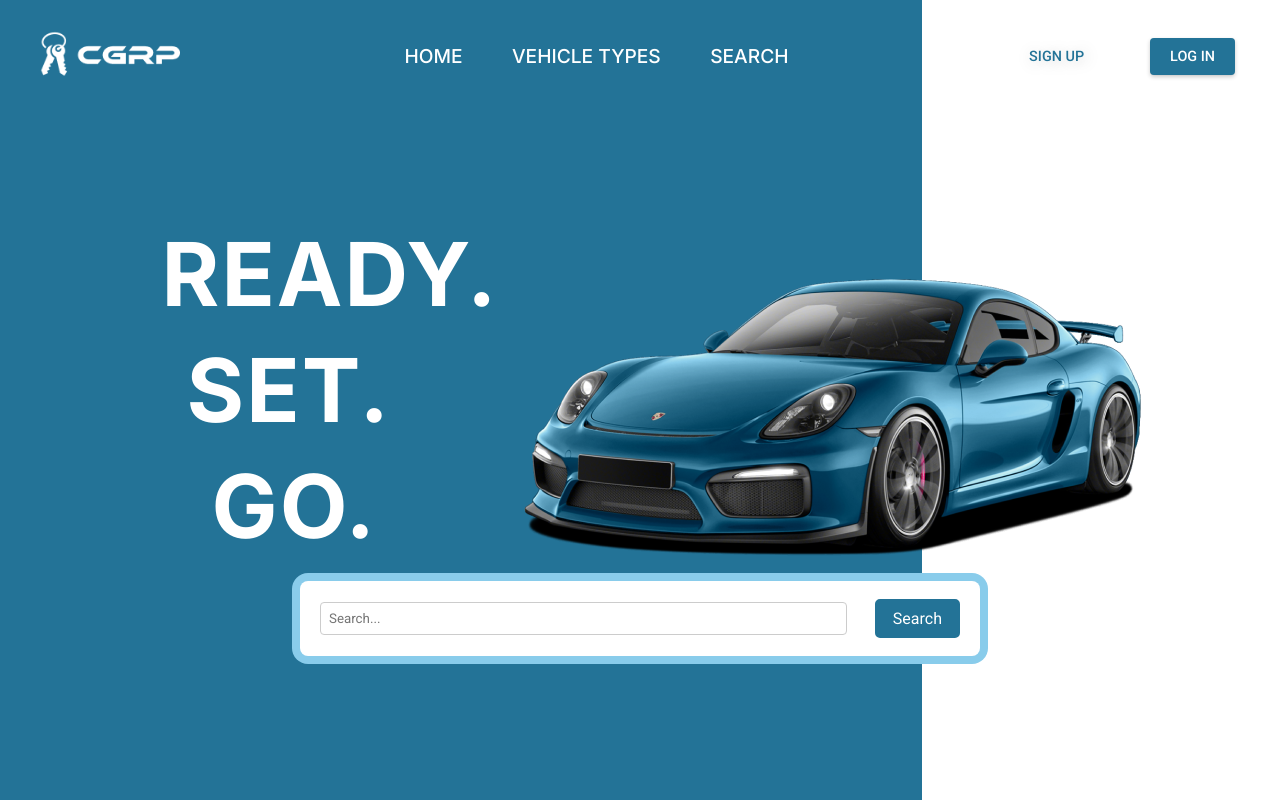
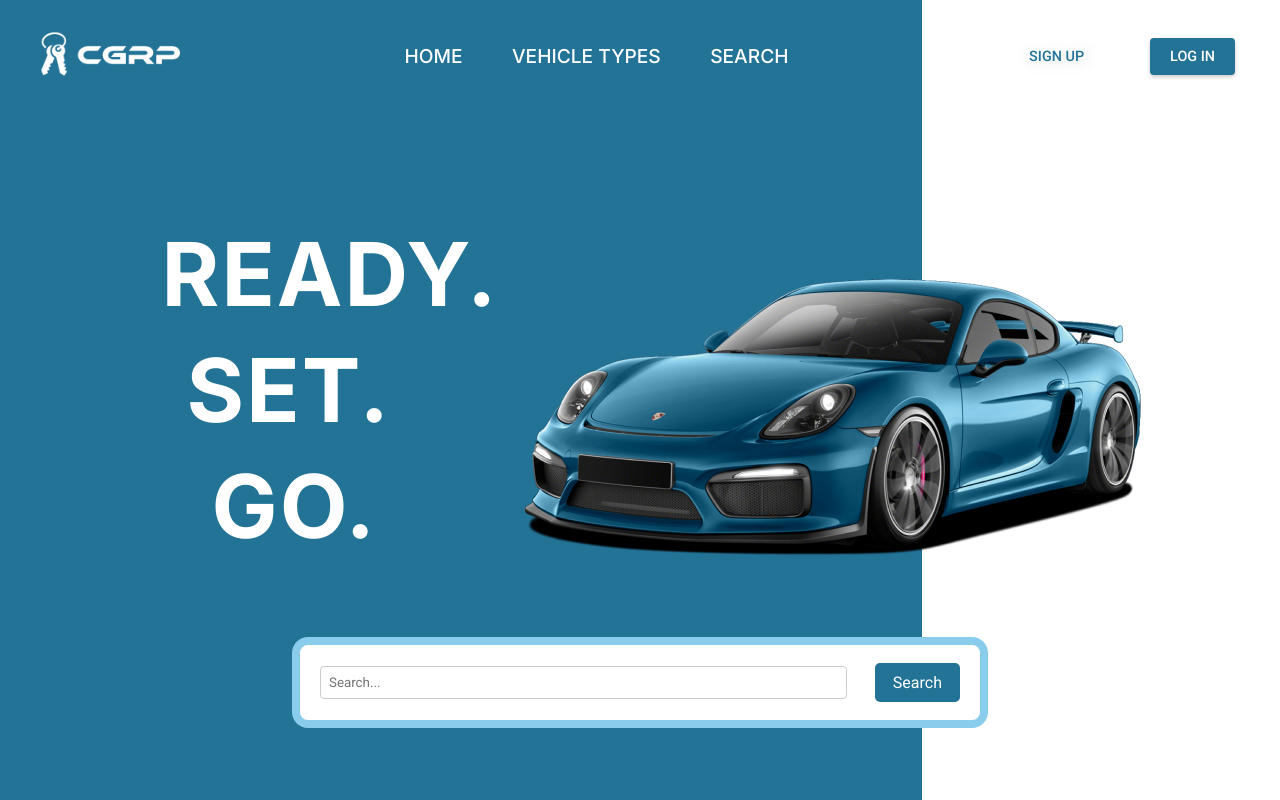
Before and after one commit to wramos1/cgrp-fe, a React (Create React App) app: page /profile in a window 1280 px wide. Built offline with nearby package versions, Linux system fonts and the light colour scheme.

Commit message:
navbar positioning

```diff
--- a/src/styles/SearchBar.css
+++ b/src/styles/SearchBar.css
@@ -1,6 +1,6 @@
 .box {
   position: absolute;
-  bottom: 18%;
+  bottom: 10%;
   width: 50%;
   padding: 18px 20px;
   background-color: white;
```
